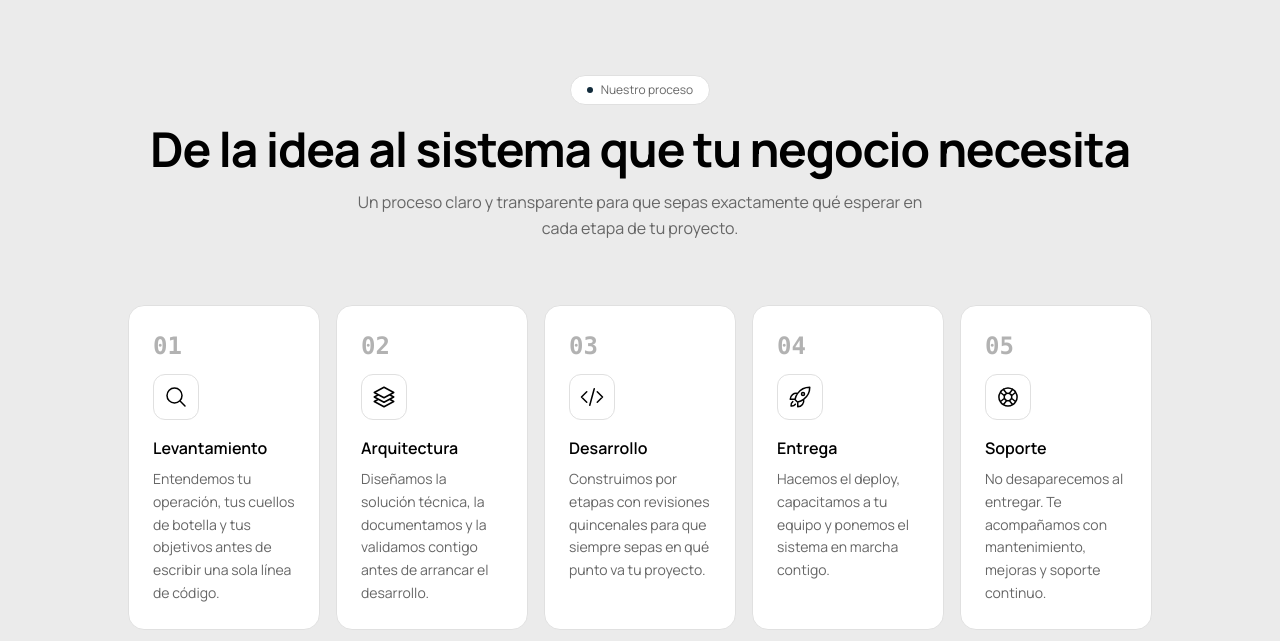
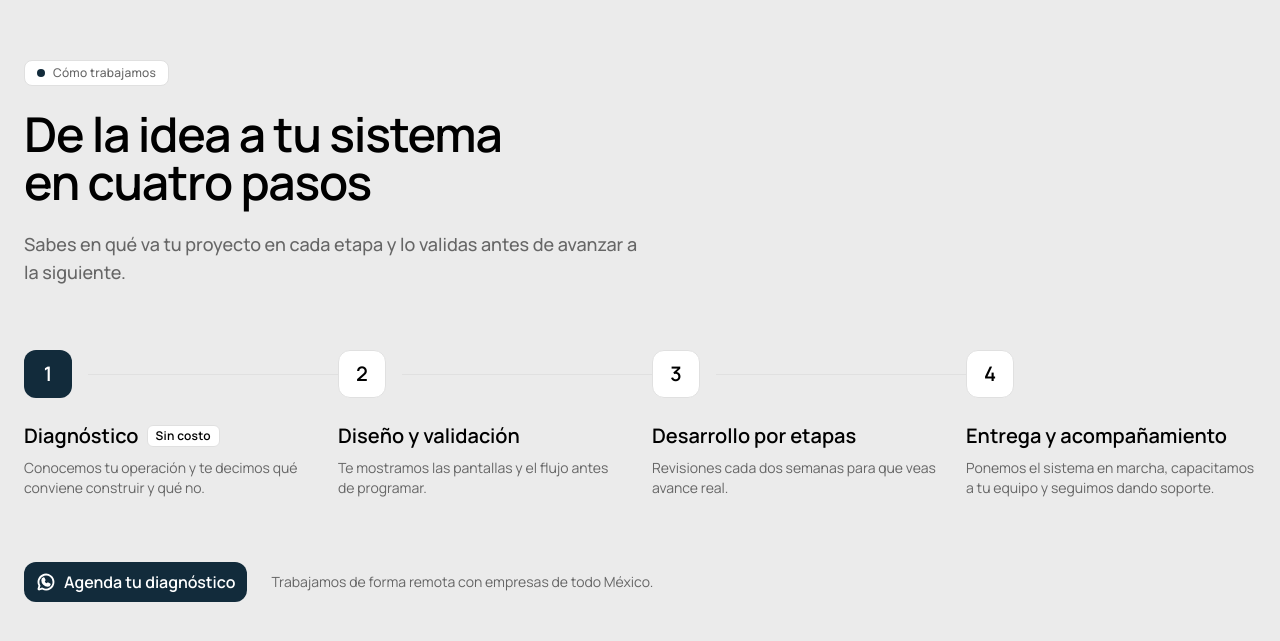
Before and after one commit to ngc-software-solutions/ngc-official-site, a Next.js app: page / in a window 1280 px wide. Shown: the part 4739-5380 px from the top of the page. Built offline with nearby package versions, Linux system fonts and the light colour scheme; what tailwind-animations would draw is missing.

Commit message:
feat: refactor Workflow component to enhance clarity and visual engagement

```diff
--- a/src/components/sections/Workflow.tsx
+++ b/src/components/sections/Workflow.tsx
@@ -1,46 +1,25 @@
-import {
-  MagnifyingGlassIcon,
-  Square3Stack3DIcon,
-  CodeBracketIcon,
-  RocketLaunchIcon,
-  LifebuoyIcon,
-} from "@heroicons/react/24/outline";
+import { WhatsappLogo } from "@phosphor-icons/react/ssr";
+import Button from "@/components/ui/Button";
+import Reveal from "@/components/ui/Reveal";
+import { siteMetadata } from "@/lib/data/metadata";
 
 const steps = [
   {
-    number: "01",
-    icon: MagnifyingGlassIcon,
-    title: "Levantamiento",
-    description:
-      "Entendemos tu operación, tus cuellos de botella y tus objetivos antes de escribir una sola línea de código.",
+    title: "Diagnóstico",
+    text: "Conocemos tu operación y te decimos qué conviene construir y qué no.",
+    free: true,
   },
   {
-    number: "02",
-    icon: Square3Stack3DIcon,
-    title: "Arquitectura",
-    description:
-      "Diseñamos la solución técnica, la documentamos y la validamos contigo antes de arrancar el desarrollo.",
+    title: "Diseño y validación",
+    text: "Te mostramos las pantallas y el flujo antes de programar.",
   },
   {
-    number: "03",
-    icon: CodeBracketIcon,
-    title: "Desarrollo",
-    description:
-      "Construimos por etapas con revisiones quincenales para que siempre sepas en qué punto va tu proyecto.",
+    title: "Desarrollo por etapas",
+    text: "Revisiones cada dos semanas para que veas avance real.",
   },
   {
-    number: "04",
-    icon: RocketLaunchIcon,
-    title: "Entrega",
-    description:
-      "Hacemos el deploy, capacitamos a tu equipo y ponemos el sistema en marcha contigo.",
-  },
-  {
-    number: "05",
-    icon: LifebuoyIcon,
-    title: "Soporte",
-    description:
-      "No desaparecemos al entregar. Te acompañamos con mantenimiento, mejoras y soporte continuo.",
+    title: "Entrega y acompañamiento",
+    text: "Ponemos el sistema en marcha, capacitamos a tu equipo y seguimos dando soporte.",
   },
 ];
 
@@ -48,52 +27,86 @@ export default function Workflow() {
   return (
     <section
       id="proceso"
-      className="relative py-28 px-6 overflow-hidden timeline-view animate-blurred-fade-in animate-range-[entry_0%_contain_1%] bg-surface-alt"
+      aria-labelledby="proceso-titulo"
+      className="bg-surface-alt px-6 py-24"
     >
-      <div className="relative z-10 mx-auto max-w-5xl">
-        <div className="mb-16 text-center">
-          <div className="mb-5 inline-flex items-center gap-2 rounded-full border border-border bg-surface px-4 py-1.5 text-xs text-muted backdrop-blur-sm">
-            <span className="h-1.5 w-1.5 rounded-full bg-accent" />
-            Nuestro proceso
-          </div>
+      <div className="mx-auto max-w-7xl">
+        <Reveal className="max-w-170">
+          <p className="inline-flex items-center gap-2 rounded-lg border border-border bg-surface px-3 py-1 caption-4 text-muted">
+            <span aria-hidden="true" className="size-2 rounded-full bg-accent" />
+            Cómo trabajamos
+          </p>
+          <h2
+            id="proceso-titulo"
+            className="mt-6 heading-4 text-text md:heading-2"
+          >
+            De la idea a tu sistema en cuatro pasos
+          </h2>
+          <p className="mt-6 body-3 text-muted md:title-2">
+            Sabes en qué va tu proyecto en cada etapa y lo validas antes de
+            avanzar a la siguiente.
+          </p>
+        </Reveal>
 
-          <h2 className="mb-4 text-4xl font-bold tracking-tight text-text md:text-5xl">
-            De la idea al sistema{" "}
-            <span className="text-text">que tu negocio necesita</span>
-          </h2>
+        <ol className="mt-16 grid gap-x-6 lg:grid-cols-4">
+          {steps.map(({ title, text, free }, i) => {
+            const last = i === steps.length - 1;
+            return (
+              <li
+                key={title}
+                className={`relative grid grid-cols-[48px_minmax(0,1fr)] gap-x-4 lg:block ${last ? "" : "pb-8 lg:pb-0"}`}
+              >
+                {/* Connectors: horizontal on desktop, vertical on mobile. */}
+                {!last && (
+                  <>
+                    <span
+                      aria-hidden="true"
+                      className="absolute top-6 left-16 -right-6 hidden h-px bg-border lg:block"
+                    />
+                    <span
+                      aria-hidden="true"
+                      className="absolute top-16 bottom-0 left-6 w-px bg-border lg:hidden"
+                    />
+                  </>
+                )}
 
-          <p className="mx-auto max-w-xl text-base leading-relaxed text-muted">
-            Un proceso claro y transparente para que sepas exactamente qué
-            esperar en cada etapa de tu proyecto.
+                <Reveal delay={i * 80}>
+                  <span
+                    className={`flex size-12 items-center justify-center rounded-xl heading-6 tabular-nums ${
+                      free
+                        ? "bg-accent text-on-accent"
+                        : "border border-border bg-surface text-text"
+                    }`}
+                  >
+                    {i + 1}
+                  </span>
+                </Reveal>
+
+                <Reveal delay={i * 80 + 40} className="pt-2 lg:mt-6 lg:pt-0">
+                  <h3 className="flex flex-wrap items-center gap-2 heading-6 text-text">
+                    {title}
+                    {free && (
+                      <span className="rounded-md border border-border bg-surface px-2 py-0.5 caption-3 text-text">
+                        Sin costo
+                      </span>
+                    )}
+                  </h3>
+                  <p className="mt-2 max-w-xs body-6 text-muted">{text}</p>
+                </Reveal>
+              </li>
+            );
+          })}
+        </ol>
+
+        <Reveal className="mt-16 flex flex-col items-start gap-4 sm:flex-row sm:items-center sm:gap-6">
+          <Button href={siteMetadata.whatsappUrl}>
+            <WhatsappLogo size={20} weight="bold" aria-hidden="true" />
+            Agenda tu diagnóstico
+          </Button>
+          <p className="body-6 text-muted">
+            Trabajamos de forma remota con empresas de todo México.
           </p>
-        </div>
-
-        <div className="grid grid-cols-1 gap-4 sm:grid-cols-2 lg:grid-cols-5">
-          {steps.map(({ number, icon: Icon, title, description }) => (
-            <div
-              key={number}
-              className="group relative rounded-2xl border border-border bg-surface p-6 backdrop-blur-sm transition-all duration-300 hover:border-accent/50 hover:bg-surface hover:shadow-lg hover:shadow-accent/10 hover:-translate-y-1"
-            >
-              <div className="absolute inset-0 rounded-2xl opacity-0 transition-opacity duration-300 group-hover:opacity-100 bg-accent/5" />
-
-              <div className="relative">
-                <p className="mb-3 font-mono text-2xl font-bold text-text/30 group-hover:text-text/60 transition-colors duration-300">
-                  {number}
-                </p>
-
-                <div className="mb-4 inline-flex rounded-xl border border-border bg-surface p-2.5 transition-colors duration-300 group-hover:border-accent/40 group-hover:bg-accent/10">
-                  <Icon className="size-6 text-text transition-all duration-300 group-hover:scale-110" />
-                </div>
-
-                <h3 className="mb-2 font-semibold text-text">{title}</h3>
-
-                <p className="text-sm leading-relaxed text-muted">
-                  {description}
-                </p>
-              </div>
-            </div>
-          ))}
-        </div>
+        </Reveal>
       </div>
     </section>
   );
```
